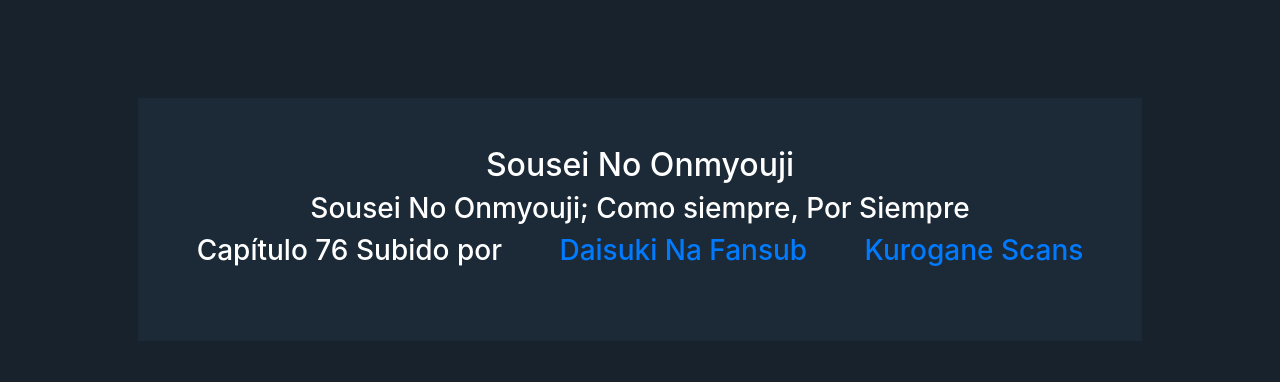
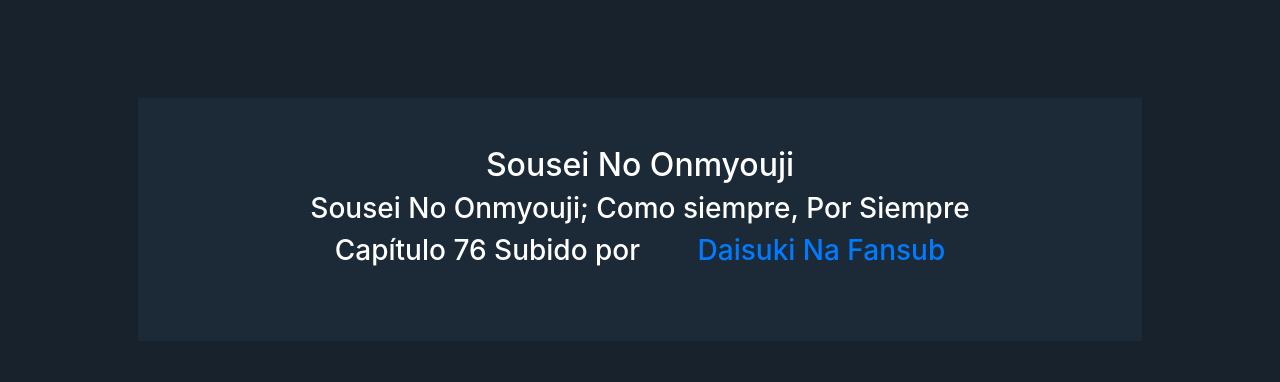
Before and after one commit to Luixmc/Casademipadre, a plain HTML site: page Index.html in a window 1280 px wide. Shown: the part 80-462 px from the top of the page. Drawn offline with Linux system fonts and the light colour scheme; a script that the page names is missing.

Commit message:
Update Index.html

```diff
--- a/Index.html
+++ b/Index.html
@@ -82,7 +82,7 @@
 <h3 class="letrablanca" >Sousei No Onmyouji; Como siempre, Por Siempre</h3>
 <h3 class="letrablanca" > Capítulo 76 Subido por
   <a href="https://daisukinf.wordpress.com">Daisuki Na Fansub</a>
-  <a href="https://tmofans.com/groups/6093/kurogane-scans">Kurogane Scans</a>
+
 </h3>
 <h4 class="no-margin">
 
```
